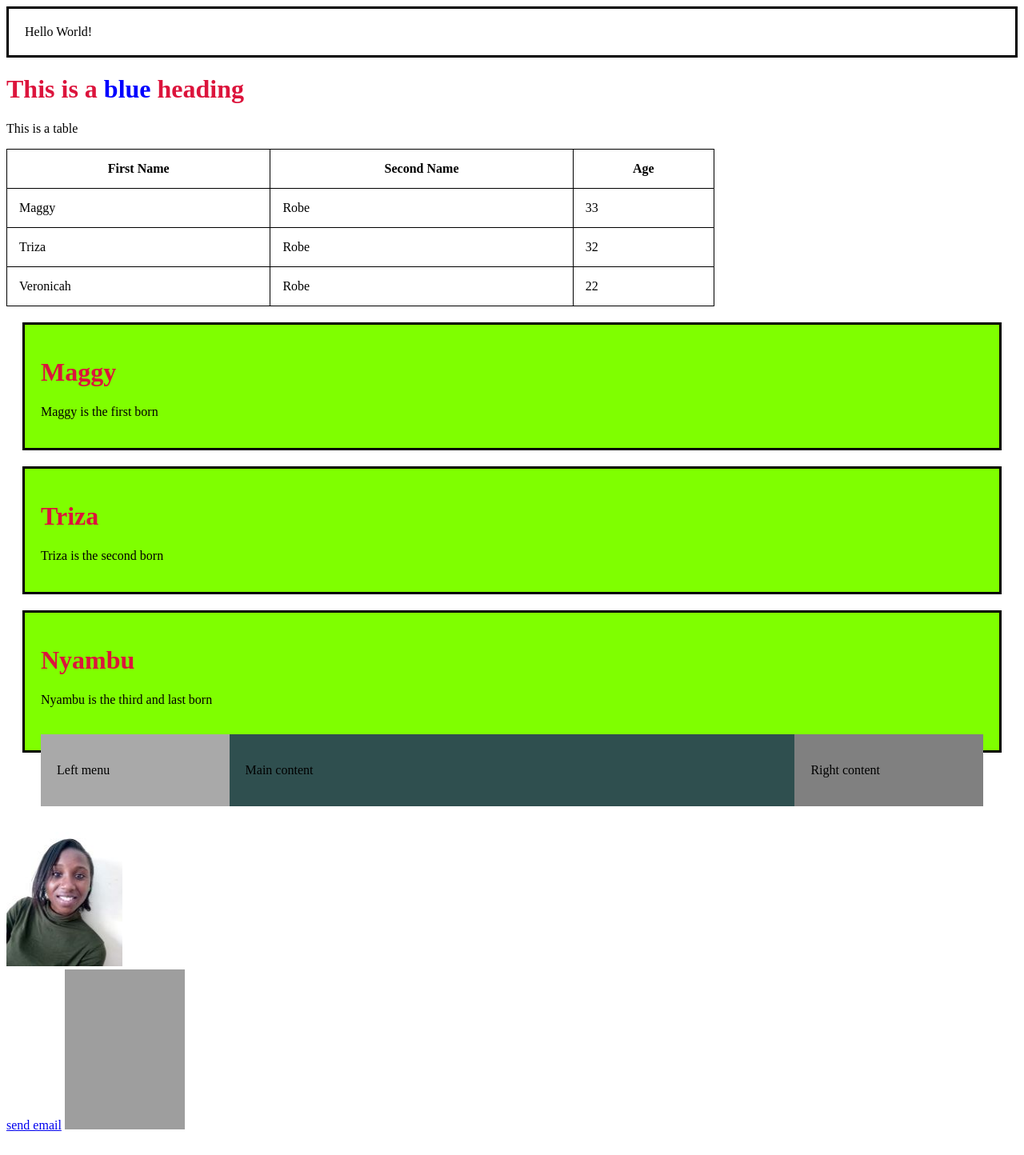
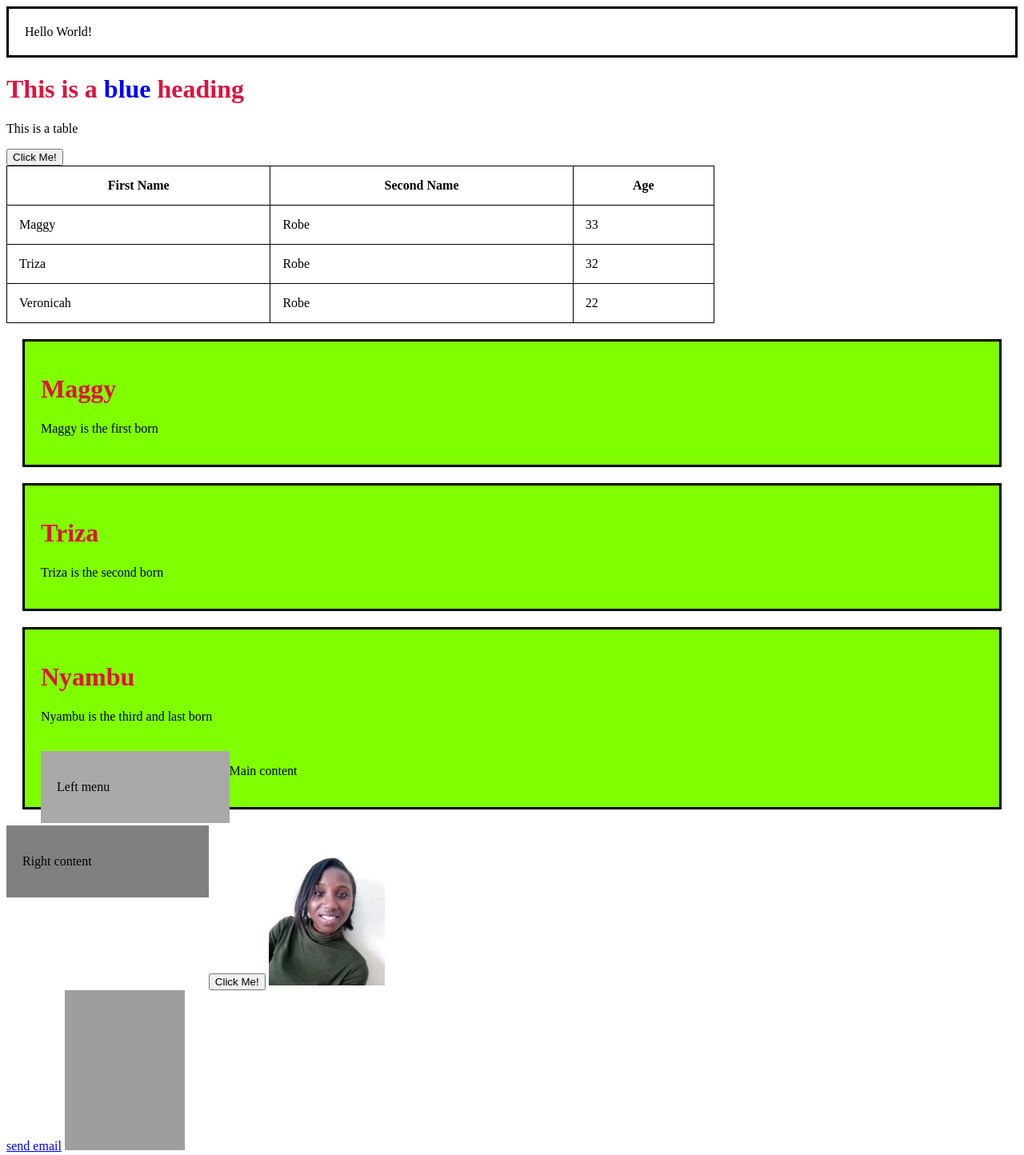
Before and after one commit to NyamburaRobe/html-css-javascript-basics, a plain HTML site: page index.html in a window 1280 px wide. Shown: the whole page at 80% size. Drawn offline with Linux system fonts and the light colour scheme; grey boxes are pictures that could not be loaded.

Commit message:
added a clickable button

```diff
--- a/index.html
+++ b/index.html
@@ -49,6 +49,7 @@
     <div style="border: solid black; padding: 20px;">Hello World!</div>
     <h1> This is a<span style="color: blue;"> blue</span> heading</h1>
     <p>This is a table </p>
+    <button type="button">Click Me!</button>
    <table style="width: 70%;" >
     <tr>
         <th>First Name</th>
@@ -87,7 +88,6 @@
 <p> Left menu</p>
 </div>
 
-<div class="main">
 <p> Main content</p>
 </div>
 <div class="right">
@@ -95,7 +95,10 @@
 </div>
 
 </div>
-    <img src="Images/resized smiley face.jpg" width="145"height="200" alt="Beautiful Robe" usemap="#Workmap">
+
+<button type="button">Click Me!</button>
+
+<img src="Images/resized smiley face.jpg" width="145"height="200" alt="Beautiful Robe" usemap="#Workmap">
       <map name="Workmap">
           <area shape="circle" coords="75,100,30" alt="mouth" href="https://fiorecommunications.com/2014/09/19/how-to-manually-code-html-image-maps/">
     <br>
```
